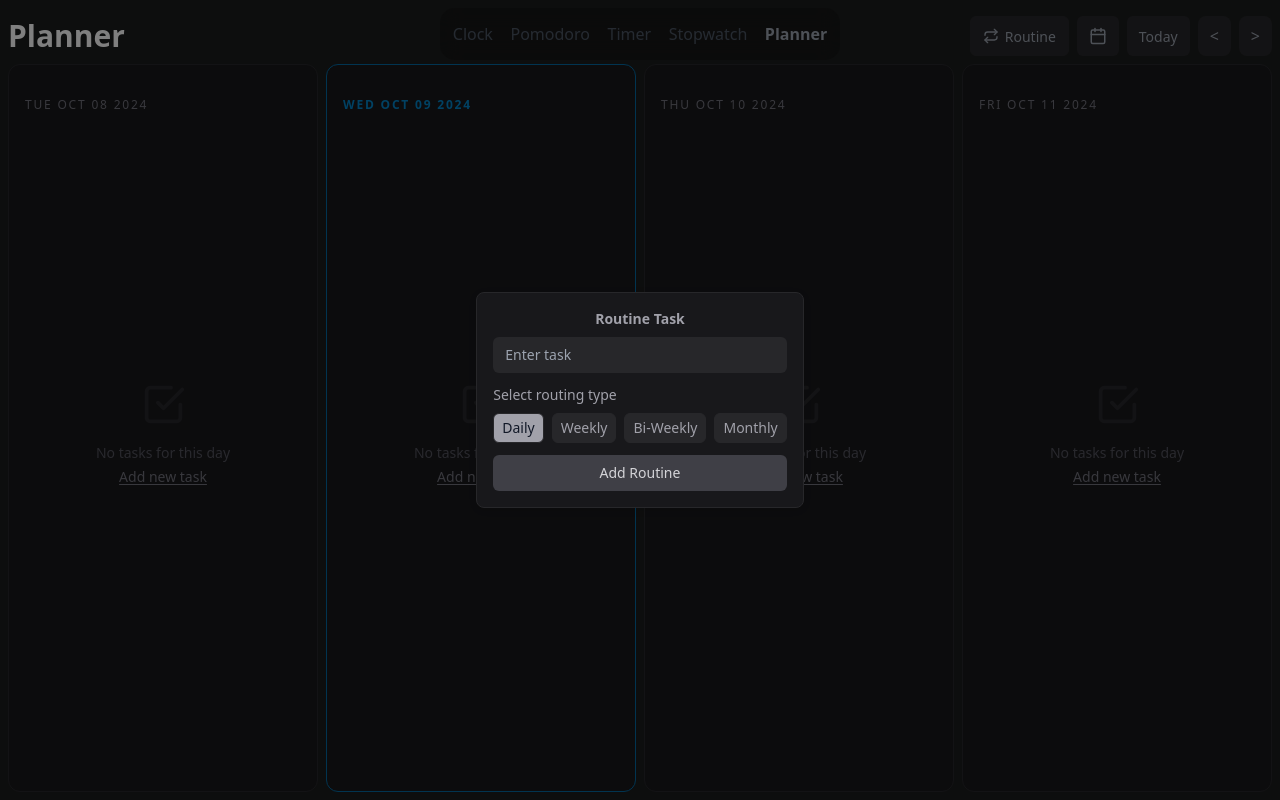
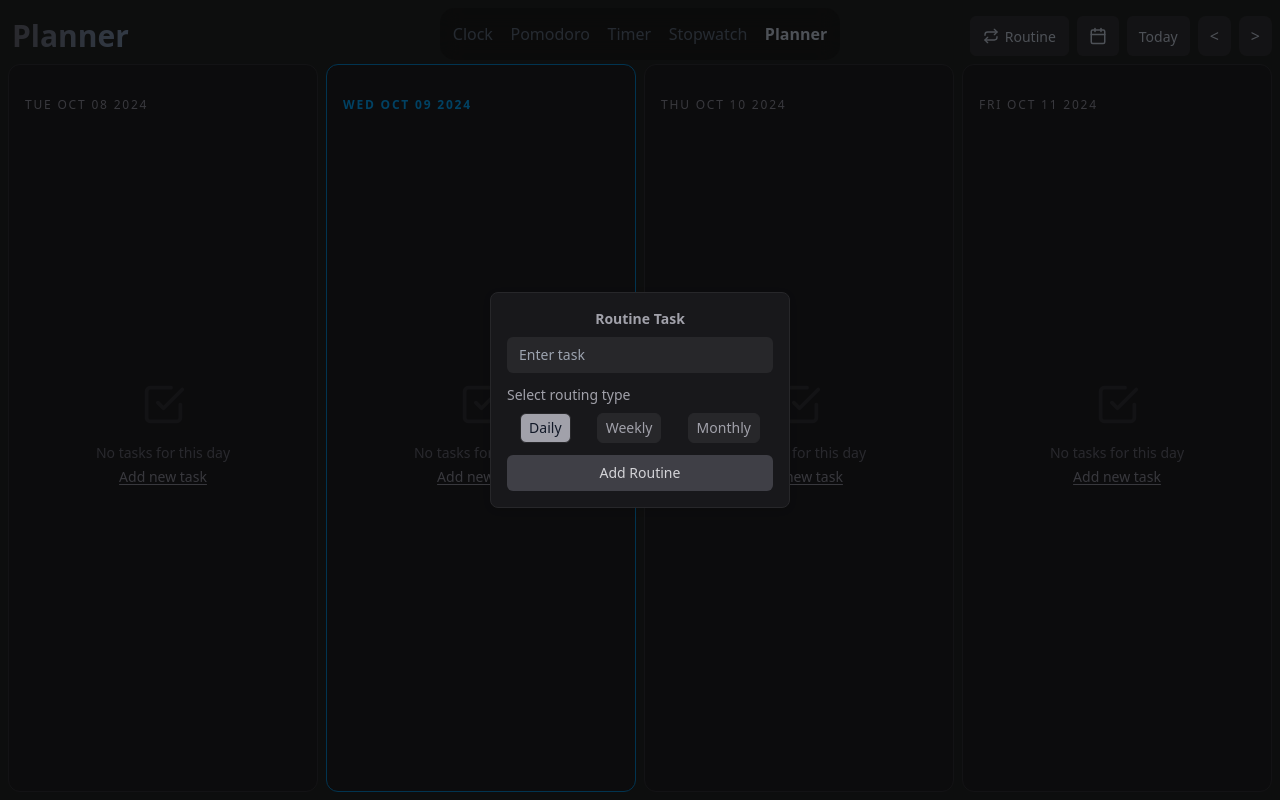
Before and after one commit to itsashishg/timer-pvt, a React (Create React App) app: page /planner in a window 1280 px wide. Both pictures are taken after a click on the button "Routine". Built offline with nearby package versions, Linux system fonts and the light colour scheme.

Commit message:
Bug fixes.

```diff
--- a/src/App.css
+++ b/src/App.css
@@ -183,11 +183,9 @@ input {
 }
 
 .dialog {
-    /* background: white; */
-    /* padding: 20px; */
     border-radius: 8px;
     box-shadow: 0 2px 10px rgba(0, 0, 0, 0.1);
-    /* width: 300px; */
+    width: 300px;
     z-index: 1001;
 }
 
--- a/src/components/elements/routine.js
+++ b/src/components/elements/routine.js
@@ -14,7 +14,7 @@ export default function Routine({ isOpen, onClose, updateHandler }) {
         setRoutineType('DAILY');
         setDaysList([]);
         setDatesList([]);
-    }, [])
+    }, [isOpen])
 
     if (!isOpen) return null;
 
@@ -48,21 +48,19 @@ export default function Routine({ isOpen, onClose, updateHandler }) {
         <div className="dialog-overlay" onClick={handleOverlayClick}>
             <div className="dialog border-zinc-800 bg-zinc-900 p-4 text-sm text-zinc-400 flex flex-col rounded-lg border" onClick={handleDialogClick}>
                 <p className="text-center mb-2 font-bold">Routine Task</p>
-                <div className="mx-auto">
+                <div className="mx-auto w-full">
                     <input type="text" value={taskName} onChange={(e) => setTaskName(e.target.value)} placeholder="Enter task" className="mb-3 w-full rounded-md bg-zinc-800 px-3 py-2 text-zinc-300 outline-none focus:ring-0" />
                     <p className="mb-2">Select routing type</p>
-                    <div className="mb-3 flex flex-wrap gap-2">
+                    <div className="mb-3 flex items-center justify-around">
                         <button type="button" onClick={() => setRoutineType('DAILY')}
                             className={`routine-btn ${routineType === 'DAILY' ? 'active-routine-btn' : ''}`}>daily</button>
                         <button type="button" onClick={() => setRoutineType('WEEKLY')}
                             className={`routine-btn ${routineType === 'WEEKLY' ? 'active-routine-btn' : ''}`}>weekly</button>
-                        <button type="button" onClick={() => setRoutineType('BI_WEEKLY')}
-                            className={`routine-btn ${routineType === 'BI_WEEKLY' ? 'active-routine-btn' : ''}`}>bi-weekly</button>
                         <button type="button" onClick={() => setRoutineType('MONTHLY')}
                             className={`routine-btn ${routineType === 'MONTHLY' ? 'active-routine-btn' : ''}`}>monthly</button>
                     </div>
                     {
-                        (routineType === 'BI_WEEKLY' || routineType === 'WEEKLY') &&
+                        (routineType === 'WEEKLY') &&
                         <div className="mb-3">
                             <p className="mb-2">On which days</p>
                             <div className="grid grid-cols-4 gap-2">
--- a/src/components/planner.js
+++ b/src/components/planner.js
@@ -45,7 +45,8 @@ const Planner = () => {
     }
 
     const updateRoutine = (newRoutine) => {
-        const newList = [newRoutine, { ...routineTasks, id: uuid(routineTasks.map((task) => task.id)) }];
+        const newList = routineTasks;
+        newList.push({ ...newRoutine, id: uuid(routineTasks.map((task) => task.id)) });
         setRoutineTasks(newList);
         storeInLocalStorage(newList, 'routineTasks');
     }
@@ -58,16 +59,26 @@ const Planner = () => {
         const currentTaskList = taskDetails.get(date.toDateString()) ?? [];
 
         routineTasks.forEach((routine) => {
-            // if (routine.dates.includes(date)) {
-            //     currentTaskList.push(...routine.tasks);
-            // }
-            if (routine.type === 'DAILY') {
-                if (!currentTaskList.find(task => task.routineTaskId === routine.id)) {
+            if (currentTaskList.find(task => task.routineTaskId === routine.id) === undefined) {
+                if (routine.type === 'DAILY') {
                     currentTaskList.push({ id: currentTaskList.length + 1, desc: routine.taskName, isDone: false, isRoutine: true, routineTaskId: routine.id });
                 }
-            }
-            else if (routine.type === 'WEEKLY') {
-
+                else if (routine.type === 'WEEKLY') {
+                    let daysToBeAdded = routine.days ?? [];
+                    daysToBeAdded.forEach((day) => {
+                        if (day === getCurrentDay(date)) {
+                            currentTaskList.push({ id: currentTaskList.length + 1, desc: routine.taskName, isDone: false, isRoutine: true, routineTaskId: routine.id });
+                        }
+                    });
+                }
+                else if (routine.type === 'MONTHLY') {
+                    let datesToBeAdded = routine.dates ?? [];
+                    datesToBeAdded.forEach((day) => {
+                        if (day === date.getDate()) {
+                            currentTaskList.push({ id: currentTaskList.length + 1, desc: routine.taskName, isDone: false, isRoutine: true, routineTaskId: routine.id });
+                        }
+                    });
+                }
             }
         });
 
@@ -103,7 +114,9 @@ const Planner = () => {
 
     return <div className="h-full w-full flex flex-col p-2">
         <div className="flex justify-between items-center text-white my-2">
-            <span className="hidden sm:inline text-3xl font-semibold">Planner</span>
+            <div class="text-3xl font-extrabold text-gray-900 dark:text-white pl-1">
+                <span class="text-transparent bg-clip-text bg-gradient-to-r to-slate-500 from-zinc-600">Planner</span>
+            </div>
             <span className="flex justify-between gap-2">
                 <button onClick={() => setOpenRoutine(true)} className="planner-btn border border-zinc-800 hover:bg-zinc-800 hover:text-zinc-300">
                     <svg xmlns="http://www.w3.org/2000/svg" width="16" height="16" viewBox="0 0 24 24" fill="none" stroke="currentColor" strokeWidth="2" strokeLinecap="round" strokeLinejoin="round">
@@ -138,3 +151,7 @@ function uuid(existingUIDs) {
     } while (existingUIDs.includes(uid));
     return uid;
 }
+function getCurrentDay(date) {
+    const daysOfWeek = ['Sun', 'Mon', 'Tue', 'Wed', 'Thu', 'Fri', 'Sat'];
+    return daysOfWeek[date.getDay()];
+}
```
